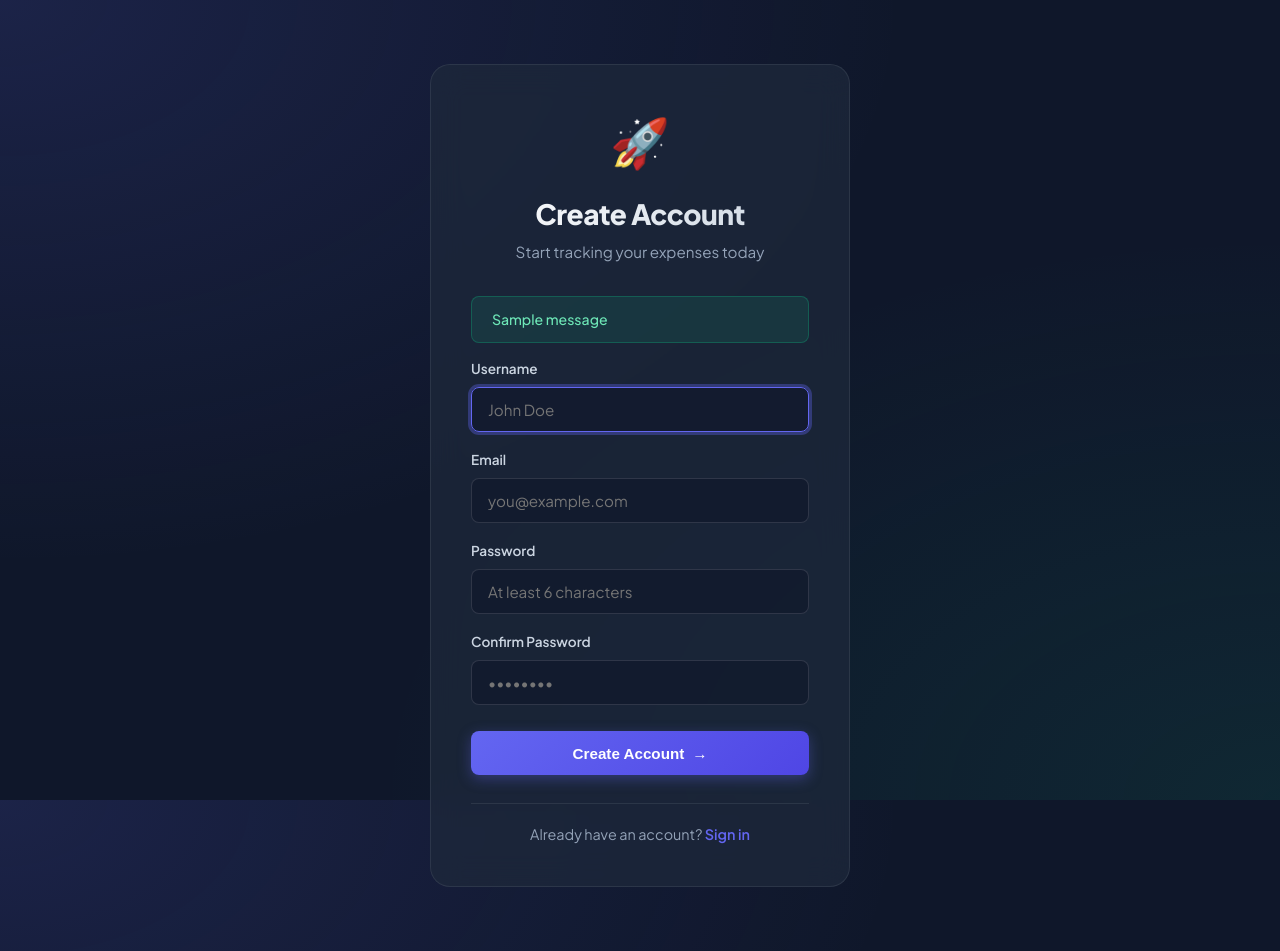
After one commit to Roshnianand123/personal-expense-tracker, a Flask app: page /register in a window 1280 px wide. The commit adds this page. Run offline with Flask 3, Linux system fonts and the light colour scheme; one stand-in notice (Sample message) is shown; parts of the project's set-up code (start-up, migrations or seed data) failed here and were passed over.

Commit message:
feat: add user authentication (login, register, logout) with per-user data isolation

```diff
--- a/app/app.py
+++ b/app/app.py
@@ -1,12 +1,20 @@
 import os
 from datetime import datetime
-from flask import Flask, jsonify, redirect, render_template, request, url_for
+from flask import Flask, flash, jsonify, redirect, render_template, request, url_for
+from flask_login import (
+    LoginManager, current_user, login_required, login_user, logout_user
+)
 from sqlalchemy import func
-from app.models import Transaction, db
+from app.models import Transaction, User, db
 
 
 def create_app(test_config=None):
     app = Flask(__name__)
+
+    # Secret key for session encryption
+    app.config['SECRET_KEY'] = os.environ.get(
+        'SECRET_KEY', 'dev-secret-key-change-in-production'
+    )
 
     # Default configuration with PostgreSQL in mind, falling back to SQLite
     database_url = os.environ.get(
@@ -25,6 +33,16 @@ def create_app(test_config=None):
 
     db.init_app(app)
 
+    # Flask-Login setup
+    login_manager = LoginManager()
+    login_manager.login_view = 'login'
+    login_manager.login_message_category = 'info'
+    login_manager.init_app(app)
+
+    @login_manager.user_loader
+    def load_user(user_id):
+        return User.query.get(int(user_id))
+
     with app.app_context():
         try:
             db.create_all()
@@ -33,17 +51,96 @@ def create_app(test_config=None):
             # cold start. Tables should be pre-created in production.
             pass
 
+    # ── Auth Routes ──────────────────────────────────────────────
+
+    @app.route('/register', methods=['GET', 'POST'])
+    def register():
+        if current_user.is_authenticated:
+            return redirect(url_for('index'))
+
+        if request.method == 'POST':
+            username = request.form.get('username', '').strip()
+            email = request.form.get('email', '').strip().lower()
+            password = request.form.get('password', '')
+            confirm = request.form.get('confirm_password', '')
+
+            if not username or not email or not password:
+                flash('All fields are required.', 'error')
+                return redirect(url_for('register'))
+
+            if password != confirm:
+                flash('Passwords do not match.', 'error')
+                return redirect(url_for('register'))
+
+            if len(password) < 6:
+                flash('Password must be at least 6 characters.', 'error')
+                return redirect(url_for('register'))
+
+            if User.query.filter_by(email=email).first():
+                flash('Email already registered. Please login.', 'error')
+                return redirect(url_for('register'))
+
+            user = User(username=username, email=email)
+            user.set_password(password)
+            db.session.add(user)
+            db.session.commit()
+
+            login_user(user)
+            flash('Account created successfully!', 'success')
+            return redirect(url_for('index'))
+
+        return render_template('register.html')
+
+    @app.route('/login', methods=['GET', 'POST'])
+    def login():
+        if current_user.is_authenticated:
+            return redirect(url_for('index'))
+
+        if request.method == 'POST':
+            email = request.form.get('email', '').strip().lower()
+            password = request.form.get('password', '')
+
+            user = User.query.filter_by(email=email).first()
+
+            if user and user.check_password(password):
+                login_user(user)
+                next_page = request.args.get('next')
+                flash(f'Welcome back, {user.username}!', 'success')
+                return redirect(next_page or url_for('index'))
+
+            flash('Invalid email or password.', 'error')
+            return redirect(url_for('login'))
+
+        return render_template('login.html')
+
+    @app.route('/logout')
+    @login_required
+    def logout():
+        logout_user()
+        flash('You have been logged out.', 'info')
+        return redirect(url_for('login'))
+
+    # ── Dashboard Routes ─────────────────────────────────────────
+
     @app.route('/')
+    @login_required
     def index():
         category_filter = request.args.get('category', '').strip()
-        query = Transaction.query
+        query = Transaction.query.filter_by(user_id=current_user.id)
         if category_filter:
             query = query.filter_by(category=category_filter)
 
-        transactions = query.order_by(Transaction.date.desc(), Transaction.id.desc()).all()
+        transactions = query.order_by(
+            Transaction.date.desc(), Transaction.id.desc()
+        ).all()
 
-        # Unique categories for filter dropdown
-        categories_query = db.session.query(Transaction.category).distinct().all()
+        # Unique categories for filter dropdown (user's own)
+        categories_query = (
+            db.session.query(Transaction.category)
+            .filter_by(user_id=current_user.id)
+            .distinct()
+            .all()
+        )
         categories = sorted([c[0] for c in categories_query if c[0]])
 
         return render_template(
@@ -54,6 +151,7 @@ def create_app(test_config=None):
         )
 
     @app.route('/add', methods=['POST'])
+    @login_required
     def add_transaction():
         # Handle both JSON payloads and Form submissions
         if request.is_json:
@@ -87,7 +185,8 @@ def create_app(test_config=None):
             amount=amount_val,
             category=category.strip(),
             date=tx_date,
-            note=note.strip() if note else None
+            note=note.strip() if note else None,
+            user_id=current_user.id
         )
         db.session.add(new_tx)
         db.session.commit()
@@ -100,14 +199,23 @@ def create_app(test_config=None):
         return redirect(url_for('index'))
 
     @app.route('/summary', methods=['GET'])
+    @login_required
     def summary():
-        # Calculate summary statistics
-        total_spent = db.session.query(func.sum(Transaction.amount)).scalar() or 0.0
-        tx_count = db.session.query(func.count(Transaction.id)).scalar() or 0
+        # Calculate summary statistics (user's own data only)
+        user_txns = Transaction.query.filter_by(user_id=current_user.id)
+        total_spent = (
+            db.session.query(func.sum(Transaction.amount))
+            .filter_by(user_id=current_user.id)
+            .scalar() or 0.0
+        )
+        tx_count = user_txns.count()
 
         # Category breakdown
         category_breakdown = (
-            db.session.query(Transaction.category, func.sum(Transaction.amount))
+            db.session.query(
+                Transaction.category, func.sum(Transaction.amount)
+            )
+            .filter_by(user_id=current_user.id)
             .group_by(Transaction.category)
             .all()
         )
@@ -121,10 +229,14 @@ def create_app(test_config=None):
         }), 200
 
     @app.route('/chart-data', methods=['GET'])
+    @login_required
     def chart_data():
-        # Returns aggregated spending by category formatted specifically for Chart.js
+        # Returns aggregated spending by category for Chart.js (user's own)
         results = (
-            db.session.query(Transaction.category, func.sum(Transaction.amount))
+            db.session.query(
+                Transaction.category, func.sum(Transaction.amount)
+            )
+            .filter_by(user_id=current_user.id)
             .group_by(Transaction.category)
             .order_by(func.sum(Transaction.amount).desc())
             .all()
@@ -142,8 +254,12 @@ def create_app(test_config=None):
         }), 200
 
     @app.route('/delete/<int:tx_id>', methods=['POST', 'DELETE'])
+    @login_required
     def delete_transaction(tx_id):
         tx = Transaction.query.get_or_404(tx_id)
+        # Ensure users can only delete their own transactions
+        if tx.user_id != current_user.id:
+            return jsonify({'error': 'Unauthorized'}), 403
         db.session.delete(tx)
         db.session.commit()
         if request.is_json or request.method == 'DELETE':
--- a/app/static/chart.js
+++ b/app/static/chart.js
@@ -163,7 +163,7 @@ async function loadChartData() {
                             boxPadding: 6,
                             usePointStyle: true,
                             callbacks: {
-                                label: function(context) {
+                                label: function (context) {
                                     return ` $${context.parsed.y.toFixed(2)}`;
                                 }
                             }
@@ -193,7 +193,7 @@ async function loadChartData() {
                                     family: "'Plus Jakarta Sans', sans-serif",
                                     size: 11
                                 },
-                                callback: function(value) {
+                                callback: function (value) {
                                     return '$' + value;
                                 }
                             }
--- a/app/static/style.css
+++ b/app/static/style.css
@@ -479,3 +479,149 @@ select:focus {
     font-size: 0.8rem;
     border-top: 1px solid var(--border-glass);
 }
+
+/* ── Authentication Pages ──────────────────────────────────── */
+
+.auth-container {
+    min-height: 100vh;
+    display: flex;
+    align-items: center;
+    justify-content: center;
+    padding: 2rem 1rem;
+}
+
+.auth-card {
+    width: 100%;
+    max-width: 420px;
+    padding: 2.5rem;
+}
+
+.auth-header {
+    text-align: center;
+    margin-bottom: 2rem;
+}
+
+.auth-logo {
+    font-size: 3rem;
+    margin-bottom: 1rem;
+}
+
+.auth-header h1 {
+    font-size: 1.75rem;
+    font-weight: 800;
+    letter-spacing: -0.02em;
+    background: linear-gradient(135deg, #ffffff 0%, #cbd5e1 100%);
+    -webkit-background-clip: text;
+    -webkit-text-fill-color: transparent;
+    margin-bottom: 0.4rem;
+}
+
+.auth-form {
+    display: flex;
+    flex-direction: column;
+    gap: 1.15rem;
+}
+
+input[type="email"],
+input[type="password"] {
+    width: 100%;
+    padding: 0.75rem 1rem;
+    background: rgba(15, 23, 42, 0.6);
+    border: 1px solid rgba(255, 255, 255, 0.12);
+    border-radius: var(--radius-sm);
+    color: var(--text-main);
+    font-family: var(--font-family);
+    font-size: 0.95rem;
+    transition: var(--transition);
+}
+
+input[type="email"]:focus,
+input[type="password"]:focus {
+    outline: none;
+    border-color: var(--primary);
+    box-shadow: 0 0 0 3px var(--primary-glow);
+}
+
+.btn-full {
+    width: 100%;
+    margin-top: 0.5rem;
+}
+
+.auth-footer {
+    text-align: center;
+    margin-top: 1.75rem;
+    padding-top: 1.25rem;
+    border-top: 1px solid var(--border-glass);
+    color: var(--text-muted);
+    font-size: 0.9rem;
+}
+
+.auth-link {
+    color: var(--primary);
+    text-decoration: none;
+    font-weight: 600;
+    transition: var(--transition);
+}
+
+.auth-link:hover {
+    color: #818cf8;
+    text-decoration: underline;
+}
+
+/* Flash Messages */
+.flash-message {
+    padding: 0.75rem 1.25rem;
+    border-radius: var(--radius-sm);
+    font-size: 0.88rem;
+    font-weight: 500;
+    margin-bottom: 1rem;
+    border: 1px solid;
+}
+
+.flash-error {
+    background: rgba(244, 63, 94, 0.12);
+    color: #fda4af;
+    border-color: rgba(244, 63, 94, 0.3);
+}
+
+.flash-success {
+    background: rgba(16, 185, 129, 0.12);
+    color: #6ee7b7;
+    border-color: rgba(16, 185, 129, 0.3);
+}
+
+.flash-info {
+    background: rgba(99, 102, 241, 0.12);
+    color: #a5b4fc;
+    border-color: rgba(99, 102, 241, 0.3);
+}
+
+/* User Header */
+.header-user {
+    display: flex;
+    align-items: center;
+    gap: 1rem;
+}
+
+.user-greeting {
+    color: var(--text-muted);
+    font-size: 0.9rem;
+    font-weight: 600;
+}
+
+.btn-logout {
+    padding: 0.5rem 1.15rem;
+    background: rgba(244, 63, 94, 0.12);
+    color: #fda4af;
+    border: 1px solid rgba(244, 63, 94, 0.3);
+    border-radius: var(--radius-sm);
+    font-size: 0.82rem;
+    font-weight: 600;
+    text-decoration: none;
+    transition: var(--transition);
+}
+
+.btn-logout:hover {
+    background: rgba(244, 63, 94, 0.25);
+    color: #fff;
+}
--- /dev/null
+++ b/app/templates/register.html
@@ -0,0 +1,63 @@
+<!DOCTYPE html>
+<html lang="en">
+<head>
+    <meta charset="UTF-8">
+    <meta name="viewport" content="width=device-width, initial-scale=1.0">
+    <meta name="description" content="Create an account for Personal Expense Tracker.">
+    <title>Register — Expense Tracker</title>
+    <link rel="preconnect" href="https://fonts.googleapis.com">
+    <link rel="preconnect" href="https://fonts.gstatic.com" crossorigin>
+    <link href="https://fonts.googleapis.com/css2?family=Plus+Jakarta+Sans:wght@400;500;600;700;800&display=swap" rel="stylesheet">
+    <link rel="stylesheet" href="{{ url_for('static', filename='style.css') }}">
+</head>
+<body>
+    <div class="auth-container">
+        <div class="auth-card glass-panel">
+            <div class="auth-header">
+                <div class="auth-logo">🚀</div>
+                <h1>Create Account</h1>
+                <p class="subtitle">Start tracking your expenses today</p>
+            </div>
+
+            {% with messages = get_flashed_messages(with_categories=true) %}
+                {% if messages %}
+                    {% for category, message in messages %}
+                        <div class="flash-message flash-{{ category }}">{{ message }}</div>
+                    {% endfor %}
+                {% endif %}
+            {% endwith %}
+
+            <form action="/register" method="POST" class="auth-form">
+                <div class="form-group">
+                    <label for="username">Username</label>
+                    <input type="text" id="username" name="username" placeholder="John Doe" required autofocus>
+                </div>
+
+                <div class="form-group">
+                    <label for="email">Email</label>
+                    <input type="email" id="email" name="email" placeholder="you@example.com" required>
+                </div>
+
+                <div class="form-group">
+                    <label for="password">Password</label>
+                    <input type="password" id="password" name="password" placeholder="At least 6 characters" minlength="6" required>
+                </div>
+
+                <div class="form-group">
+                    <label for="confirm_password">Confirm Password</label>
+                    <input type="password" id="confirm_password" name="confirm_password" placeholder="••••••••" required>
+                </div>
+
+                <button type="submit" id="btn-register" class="btn btn-primary btn-full">
+                    <span>Create Account</span>
+                    <span class="btn-arrow">→</span>
+                </button>
+            </form>
+
+            <div class="auth-footer">
+                <p>Already have an account? <a href="/login" class="auth-link">Sign in</a></p>
+            </div>
+        </div>
+    </div>
+</body>
+</html>
--- a/requirements.txt
+++ b/requirements.txt
@@ -1,5 +1,6 @@
 Flask>=3.0.0
 Flask-SQLAlchemy>=3.1.0
+Flask-Login>=0.6.3
 psycopg2-binary>=2.9.9
 python-dotenv>=1.0.0
 flake8>=7.0.0
--- a/requirements_vercel.txt
+++ b/requirements_vercel.txt
@@ -1,4 +1,5 @@
 Flask>=3.0.0
 Flask-SQLAlchemy>=3.1.0
+Flask-Login>=0.6.3
 psycopg2-binary>=2.9.9
 python-dotenv>=1.0.0
```
Also changed, not shown: app/models.py (+19 -0 lines), app/templates/index.html (+11 -3 lines), app/templates/login.html (added, +53 -0 lines), tests/test_routes.py (+48 -2 lines).
